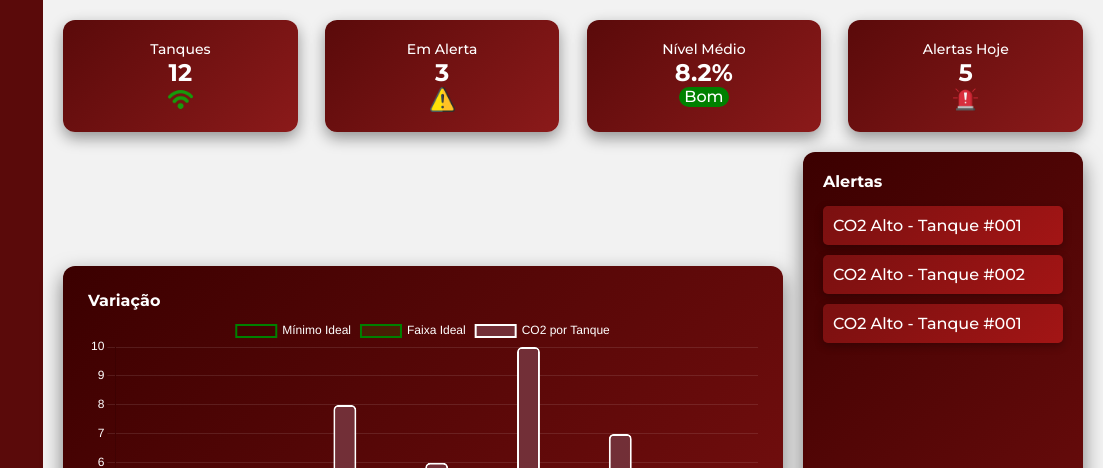
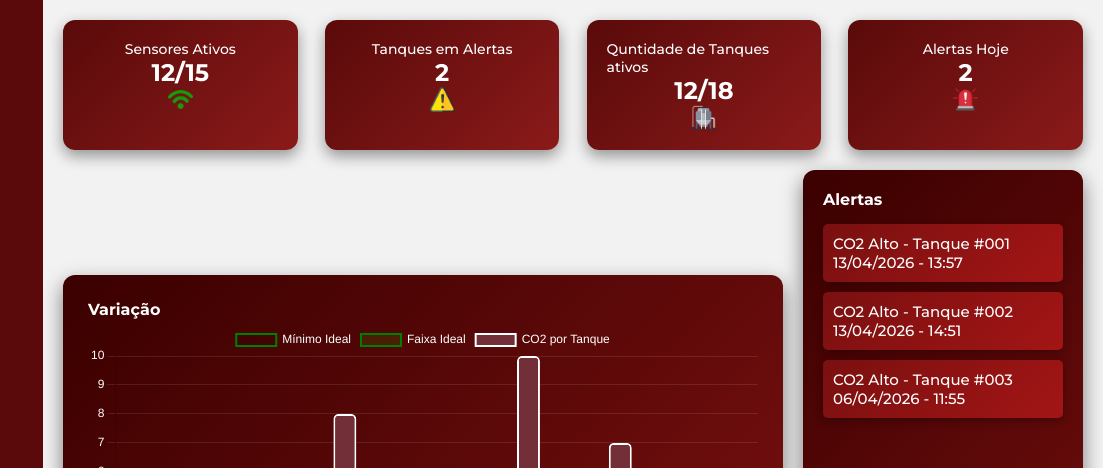
Before and after one commit to CO2control/FRONTEND_CO2CONTROL, a plain HTML site: page site_institucional/Dashboard/dashboard.html in a window 1280 px wide. Shown: the top 468 px of the page, 177-1280 px from the left. Drawn offline with nearby package versions, Linux system fonts and the light colour scheme.

Commit message:
fix: corrigindo dashboard

```diff
--- a/site_institucional/Dashboard/css/dashboard.css
+++ b/site_institucional/Dashboard/css/dashboard.css
@@ -173,7 +173,9 @@ body {
     background: linear-gradient(135deg, #7a1010, #a31515);
     box-shadow: 0px 3px 8px rgba(0,0,0,0.3);
 }
-
+.alert span{
+    font-size: 15px;
+}
 .titulo {
     margin-bottom: 5px;
     font-weight: bold;
--- a/site_institucional/Dashboard/css/tanques.css
+++ b/site_institucional/Dashboard/css/tanques.css
@@ -90,7 +90,7 @@ span {
     width: 50px;
     height: 20px;
     border-radius: 10px;
-    background-color: green;
+    background-color: yellow;
     display: flex;
     justify-content: center;
 }
@@ -139,6 +139,10 @@ span {
 .kpi-value {
     font-size: 24px;
     font-weight: bold;
+}
+
+.sinal span{
+    color: black;
 }
 
 /* CONTENT */
--- a/site_institucional/Dashboard/dashboard.html
+++ b/site_institucional/Dashboard/dashboard.html
@@ -48,26 +48,26 @@
             <div class="kpis">
 
                 <div class="kpi">
-                    <div class="kpi-title">Tanques</div>
-                    <div class="kpi-value">12</div>
+                    <div class="kpi-title"><span>Sensores Ativos</span></div>
+                    <div class="kpi-value"><span>12/15</span></div>
                     <img src="./assets/wi-fi.png" alt="">
                 </div>
 
                 <div class="kpi">
-                    <div class="kpi-title">Em Alerta</div>
-                    <div class="kpi-value">3</div>
+                    <div class="kpi-title"><span>Tanques em Alertas</span></div>
+                    <div class="kpi-value"><span>2</span></div>
                     <img src="./assets/alertaColor.png" alt="">
                 </div>
 
                 <div class="kpi">
-                    <div class="kpi-title">Nível Médio</div>
-                    <div class="kpi-value">8.2%</div>
-                    <div class="sinal">Bom</div>
+                    <div class="kpi-title"><span>Quntidade de Tanques ativos</span></div>
+                    <div class="kpi-value"><span>12/18</span></div>
+                    <img src="./assets/armazenamentoIndivdual.png" alt="">
                 </div>
 
                 <div class="kpi">
-                    <div class="kpi-title">Alertas Hoje</div>
-                    <div class="kpi-value">5</div>
+                    <div class="kpi-title"><span>Alertas Hoje</span></div>
+                    <div class="kpi-value"><span>2</span></div>
                     <img src="./assets/alarme.png" alt="">
                 </div>
 
@@ -91,9 +91,12 @@
 
                     <div class="titulo">Alertas</div>
 
-                    <div class="alert"><span>CO2 Alto - Tanque #001</span></div>
-                    <div class="alert"><span>CO2 Alto - Tanque #002</span></div>
-                    <div class="alert"><span>CO2 Alto - Tanque #001</span></div>
+                    <div class="alert">
+                        <span>CO2 Alto - Tanque #001 <span>13/04/2026 - 13:57</span>
+                        </span>
+                    </div>
+                    <div class="alert"><span>CO2 Alto - Tanque #002 <span>13/04/2026 - 14:51</span></span></div>
+                    <div class="alert"><span>CO2 Alto - Tanque #003 <span>06/04/2026 - 11:55</span></span></div>
 
                 </div>
 
```
Also changed, not shown: site_institucional/Dashboard/tanques.html (+6 -4 lines), site_institucional/Dashboard/assets/high.png (added).
